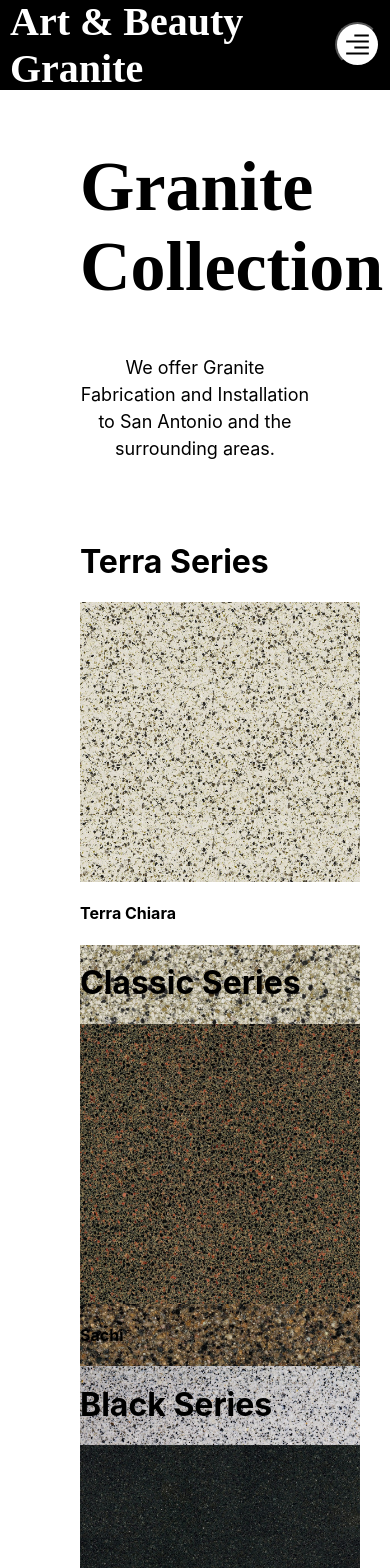
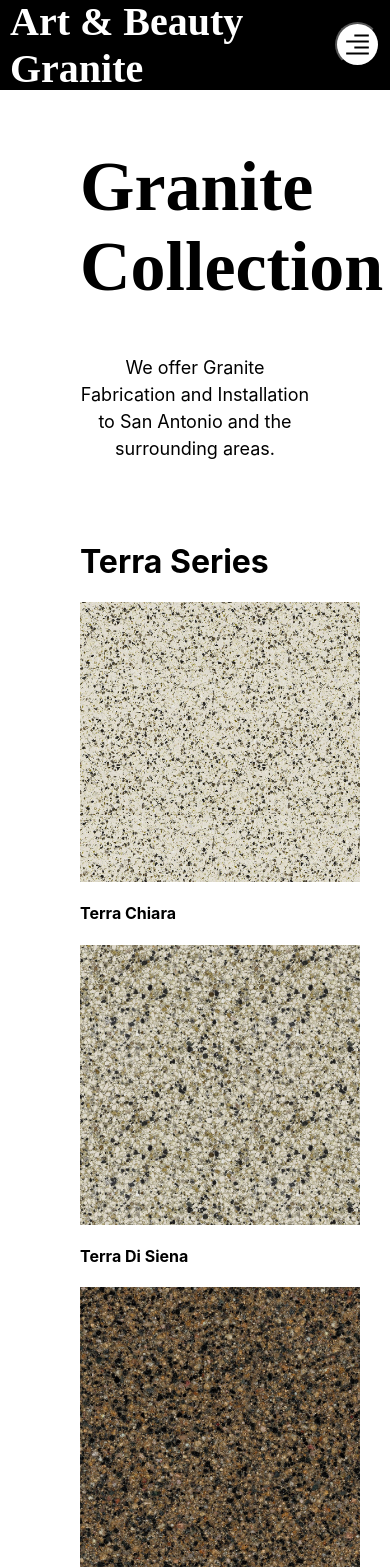
Before and after one commit to CristobalLicea/artNbeautyGranite, a React (Create React App) app: page /products/granite in a window 390 px wide. Shown: the top 1568 px of the page. Built offline with nearby package versions, Linux system fonts and the light colour scheme; a web font is replaced by a local one.

Commit message:
fixed flex direction for mobile in granite icons

```diff
--- a/src/components/granite/granite.css
+++ b/src/components/granite/granite.css
@@ -52,3 +52,13 @@
 .showIcon img:hover {
   transform: scale(5);
 }
+
+@media screen and (max-width: 480px) {
+  .showIcons {
+    flex-direction: column;
+  }
+
+  .showBox {
+    height: fit-content;
+  }
+}
```
